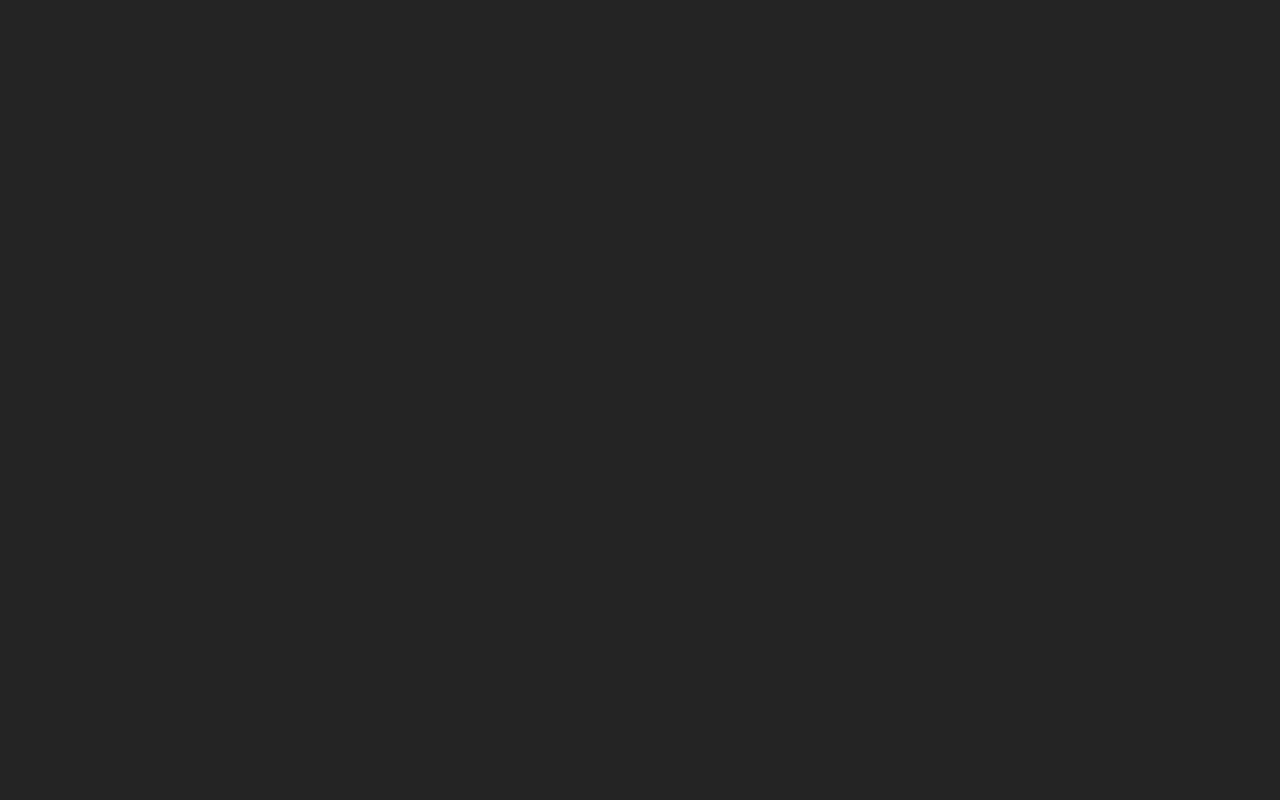
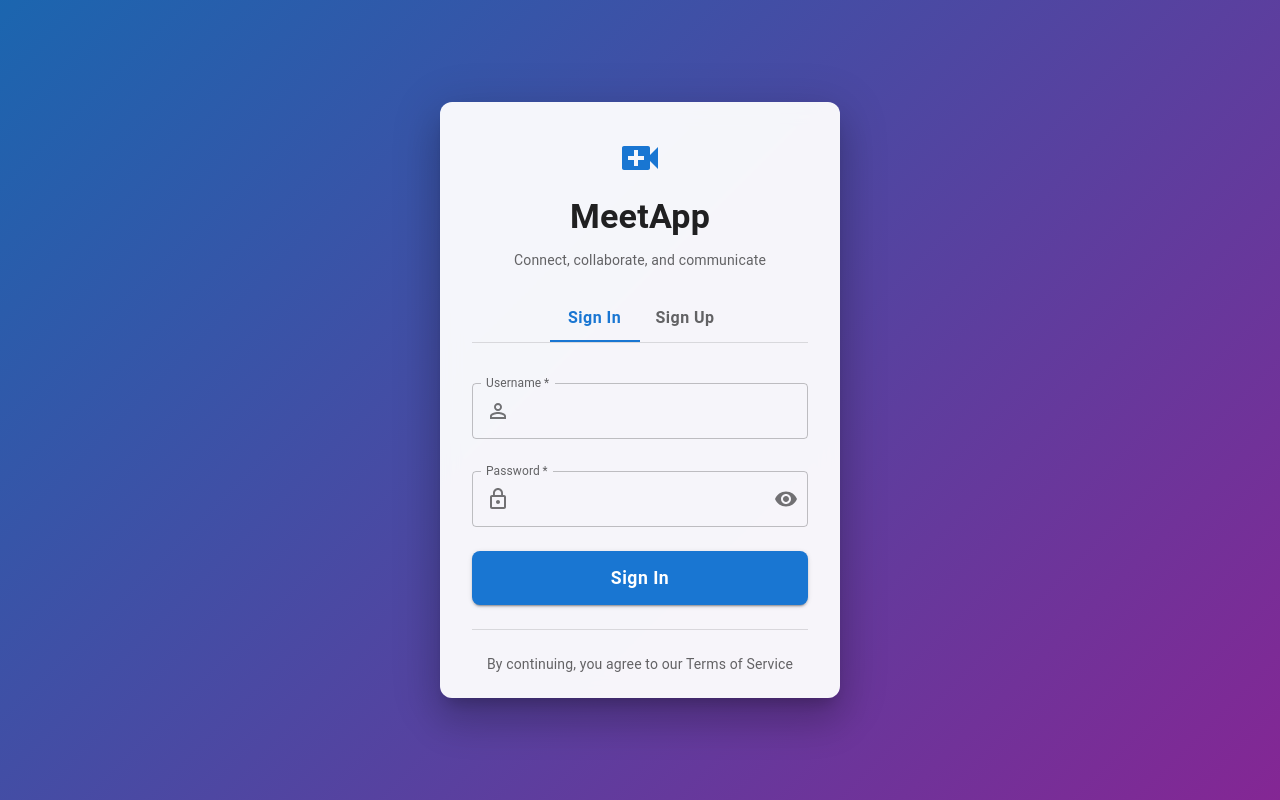
Before and after one commit to arpit0911/call-buddy, a React (Vite) app in the folder frontend/: page /auth in a window 1280 px wide. Before the commit this address had no page. Built offline with nearby package versions, Linux system fonts and the light colour scheme.

Commit message:
new: authPage integration

```diff
--- a/frontend/src/App.css
+++ b/frontend/src/App.css
@@ -1,7 +1,7 @@
 .landing-page-container {
   width: 100vw;
   height: 100vh;
-  background: url(../public/background.png);
+  background: url(/background.png);
   background-repeat: no-repeat;
   background-size: cover;
   background-position: center;
--- a/frontend/src/App.jsx
+++ b/frontend/src/App.jsx
@@ -2,6 +2,7 @@ import { useState } from "react";
 import "./App.css";
 import LandingPage from "./pages/LandingPage";
 import { BrowserRouter, Routes, Route } from "react-router-dom";
+import AuthPage from "./pages/AuthPage";
 
 // function Landing() {}
 
@@ -13,7 +14,7 @@ function App() {
       <BrowserRouter>
         <Routes>
           <Route path="/" element={<LandingPage />} />
-          {/* <Route path="/" element={<Landing />} /> */}
+          <Route path="/auth" element={<AuthPage />} />
         </Routes>
       </BrowserRouter>
     </>
--- /dev/null
+++ b/frontend/src/pages/AuthPage.jsx
@@ -0,0 +1,337 @@
+import React, { useState } from "react";
+import {
+  Box,
+  Card,
+  CardContent,
+  TextField,
+  Button,
+  Typography,
+  Tab,
+  Tabs,
+  InputAdornment,
+  IconButton,
+  Alert,
+  Divider,
+  Paper,
+  useTheme,
+  alpha,
+} from "@mui/material";
+import {
+  Visibility,
+  VisibilityOff,
+  PersonOutline,
+  LockOutline,
+  VideoCall,
+  AccountCircle,
+} from "@mui/icons-material";
+
+const AuthPage = ({ onLogin, onSignup }) => {
+  const [activeTab, setActiveTab] = useState(0);
+  const [showPassword, setShowPassword] = useState(false);
+  const [loading, setLoading] = useState(false);
+  const [error, setError] = useState("");
+  const theme = useTheme();
+
+  // Form states
+  const [loginForm, setLoginForm] = useState({
+    username: "",
+    password: "",
+  });
+
+  const [signupForm, setSignupForm] = useState({
+    fullname: "",
+    username: "",
+    password: "",
+  });
+
+  const handleTabChange = (event, newValue) => {
+    setActiveTab(newValue);
+    setError("");
+  };
+
+  const handleLoginSubmit = async (e) => {
+    e.preventDefault();
+    setLoading(true);
+    setError("");
+
+    try {
+      // Add your login logic here
+      await onLogin(loginForm);
+    } catch (err) {
+      setError("Invalid credentials. Please try again.");
+    } finally {
+      setLoading(false);
+    }
+  };
+
+  const handleSignupSubmit = async (e) => {
+    e.preventDefault();
+    setLoading(true);
+    setError("");
+
+    try {
+      // Add your signup logic here
+      await onSignup(signupForm);
+    } catch (err) {
+      setError("Failed to create account. Please try again.");
+    } finally {
+      setLoading(false);
+    }
+  };
+
+  return (
+    <Box
+      sx={{
+        minHeight: "100vh",
+        background: `linear-gradient(135deg, ${alpha(
+          theme.palette.primary.main,
+          0.8
+        )} 0%, ${alpha(theme.palette.secondary.main, 0.8)} 100%)`,
+        display: "flex",
+        alignItems: "center",
+        justifyContent: "center",
+        padding: 2,
+      }}
+    >
+      <Card
+        elevation={24}
+        sx={{
+          maxWidth: 400,
+          width: "100%",
+          borderRadius: 3,
+          backdropFilter: "blur(10px)",
+          background: alpha(theme.palette.background.paper, 0.95),
+        }}
+      >
+        <CardContent sx={{ p: 4 }}>
+          {/* Header */}
+          <Box sx={{ textAlign: "center", mb: 3 }}>
+            <VideoCall
+              sx={{
+                fontSize: 48,
+                color: theme.palette.primary.main,
+                mb: 1,
+              }}
+            />
+            <Typography
+              variant="h4"
+              component="h1"
+              fontWeight="bold"
+              gutterBottom
+            >
+              MeetApp
+            </Typography>
+            <Typography variant="body2" color="text.secondary">
+              Connect, collaborate, and communicate
+            </Typography>
+          </Box>
+
+          {/* Tabs */}
+          <Box sx={{ borderBottom: 1, borderColor: "divider", mb: 3 }}>
+            <Tabs
+              value={activeTab}
+              onChange={handleTabChange}
+              centered
+              sx={{
+                "& .MuiTab-root": {
+                  textTransform: "none",
+                  fontWeight: 600,
+                  fontSize: "1rem",
+                },
+              }}
+            >
+              <Tab label="Sign In" />
+              <Tab label="Sign Up" />
+            </Tabs>
+          </Box>
+
+          {/* Error Alert */}
+          {error && (
+            <Alert severity="error" sx={{ mb: 2 }}>
+              {error}
+            </Alert>
+          )}
+
+          {/* Sign In Form */}
+          {activeTab === 0 && (
+            <Box component="form" onSubmit={handleLoginSubmit}>
+              <TextField
+                fullWidth
+                label="Username"
+                variant="outlined"
+                margin="normal"
+                required
+                value={loginForm.username}
+                onChange={(e) =>
+                  setLoginForm({ ...loginForm, username: e.target.value })
+                }
+                InputProps={{
+                  startAdornment: (
+                    <InputAdornment position="start">
+                      <PersonOutline color="action" />
+                    </InputAdornment>
+                  ),
+                }}
+                sx={{ mb: 2 }}
+              />
+
+              <TextField
+                fullWidth
+                label="Password"
+                type={showPassword ? "text" : "password"}
+                variant="outlined"
+                margin="normal"
+                required
+                value={loginForm.password}
+                onChange={(e) =>
+                  setLoginForm({ ...loginForm, password: e.target.value })
+                }
+                InputProps={{
+                  startAdornment: (
+                    <InputAdornment position="start">
+                      <LockOutline color="action" />
+                    </InputAdornment>
+                  ),
+                  endAdornment: (
+                    <InputAdornment position="end">
+                      <IconButton
+                        onClick={() => setShowPassword(!showPassword)}
+                        edge="end"
+                      >
+                        {showPassword ? <VisibilityOff /> : <Visibility />}
+                      </IconButton>
+                    </InputAdornment>
+                  ),
+                }}
+                sx={{ mb: 3 }}
+              />
+
+              <Button
+                type="submit"
+                fullWidth
+                variant="contained"
+                size="large"
+                loading={loading}
+                sx={{
+                  py: 1.5,
+                  fontSize: "1.1rem",
+                  fontWeight: 600,
+                  borderRadius: 2,
+                  textTransform: "none",
+                }}
+              >
+                {loading ? "Signing In..." : "Sign In"}
+              </Button>
+            </Box>
+          )}
+
+          {/* Sign Up Form */}
+          {activeTab === 1 && (
+            <Box component="form" onSubmit={handleSignupSubmit}>
+              <TextField
+                fullWidth
+                label="Full Name"
+                variant="outlined"
+                margin="normal"
+                required
+                value={signupForm.fullname}
+                onChange={(e) =>
+                  setSignupForm({ ...signupForm, fullname: e.target.value })
+                }
+                InputProps={{
+                  startAdornment: (
+                    <InputAdornment position="start">
+                      <AccountCircle color="action" />
+                    </InputAdornment>
+                  ),
+                }}
+                sx={{ mb: 2 }}
+              />
+
+              <TextField
+                fullWidth
+                label="Username"
+                variant="outlined"
+                margin="normal"
+                required
+                value={signupForm.username}
+                onChange={(e) =>
+                  setSignupForm({ ...signupForm, username: e.target.value })
+                }
+                InputProps={{
+                  startAdornment: (
+                    <InputAdornment position="start">
+                      <PersonOutline color="action" />
+                    </InputAdornment>
+                  ),
+                }}
+                sx={{ mb: 2 }}
+              />
+
+              <TextField
+                fullWidth
+                label="Password"
+                type={showPassword ? "text" : "password"}
+                variant="outlined"
+                margin="normal"
+                required
+                value={signupForm.password}
+                onChange={(e) =>
+                  setSignupForm({ ...signupForm, password: e.target.value })
+                }
+                InputProps={{
+                  startAdornment: (
+                    <InputAdornment position="start">
+                      <LockOutline color="action" />
+                    </InputAdornment>
+                  ),
+                  endAdornment: (
+                    <InputAdornment position="end">
+                      <IconButton
+                        onClick={() => setShowPassword(!showPassword)}
+                        edge="end"
+                      >
+                        {showPassword ? <VisibilityOff /> : <Visibility />}
+                      </IconButton>
+                    </InputAdornment>
+                  ),
+                }}
+                sx={{ mb: 3 }}
+              />
+
+              <Button
+                type="submit"
+                fullWidth
+                variant="contained"
+                size="large"
+                loading={loading}
+                sx={{
+                  py: 1.5,
+                  fontSize: "1.1rem",
+                  fontWeight: 600,
+                  borderRadius: 2,
+                  textTransform: "none",
+                }}
+              >
+                {loading ? "Creating Account..." : "Create Account"}
+              </Button>
+            </Box>
+          )}
+
+          {/* Footer */}
+          <Divider sx={{ my: 3 }} />
+          <Typography
+            variant="body2"
+            color="text.secondary"
+            align="center"
+            sx={{ mt: 2 }}
+          >
+            By continuing, you agree to our Terms of Service
+          </Typography>
+        </CardContent>
+      </Card>
+    </Box>
+  );
+};
+
+export default AuthPage;
--- a/frontend/src/pages/LandingPage.jsx
+++ b/frontend/src/pages/LandingPage.jsx
@@ -22,7 +22,7 @@ export default function LandingPage() {
             Ones
           </h1>
           <p>Cover a distance by Call-Buddy</p>
-          <Link to="/home">
+          <Link to="/auth">
             <button className="p-btn">Get Started</button>
           </Link>
         </div>
```
